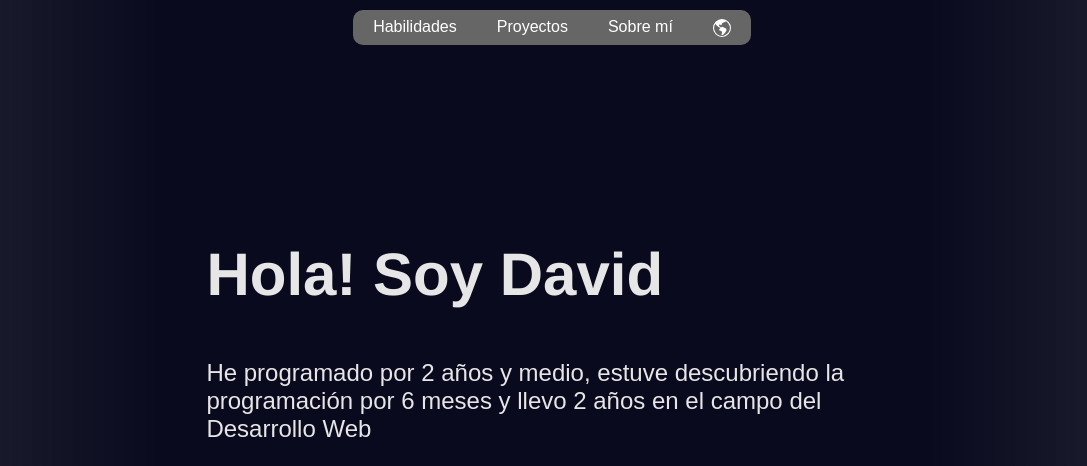
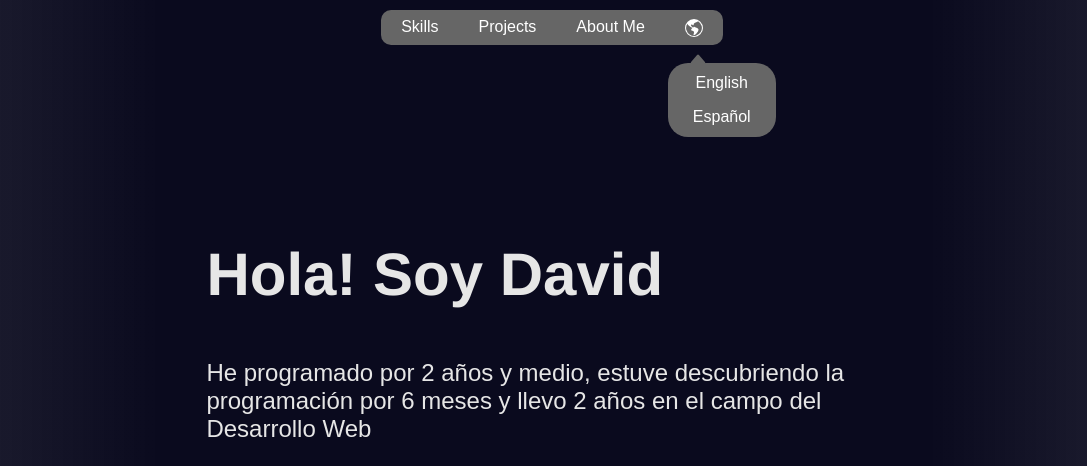
Before and after one commit to Coding-Life-123/Portfolio, a website: page index.html in a window 1280 px wide. Both pictures are taken after a click on the link 817 px from the left and 27 px from the top of the page. Shown: the top 466 px of the page, without its empty margins (96-1183 px from the left). Drawn offline with nearby package versions, Linux system fonts and the light colour scheme.

Commit message:
lang mistake solved

```diff
--- a/index.html
+++ b/index.html
@@ -16,9 +16,9 @@
   <body>
     <nav class="navbar">
       <div class="navbar-container">
-          <a id="skillsNav" href="#skillsContainer">Skills</a>
-          <a id="projectsNav" href="#projectsContainer">Projects</a>
-          <a id="aboutMeNav" href="#aboutMeContainer">About Me</a>
+          <a id="skillsNav button" href="#skillsContainer">Skills</a>
+          <a id="projectsNav button" href="#projectsContainer">Projects</a>
+          <a id="aboutMeNav button" href="#aboutMeContainer">About Me</a>
           <div>
             <a id="language"><svg xmlns="http://www.w3.org/2000/svg" width="18" height="18" fill="currentColor" class="bi bi-globe-americas" viewBox="0 0 16 16">
               <path d="M8 0a8 8 0 1 0 0 16A8 8 0 0 0 8 0M2.04 4.326c.325 1.329 2.532 2.54 3.717 3.19.48.263.793.434.743.484q-.121.12-.242.234c-.416.396-.787.749-.758 1.266.035.634.618.824 1.214 1.017.577.188 1.168.38 1.286.983.082.417-.075.988-.22 1.52-.215.782-.406 1.48.22 1.48 1.5-.5 3.798-3.186 4-5 .138-1.243-2-2-3.5-2.5-.478-.16-.755.081-.99.284-.172.15-.322.279-.51.216-.445-.148-2.5-2-1.5-2.5.78-.39.952-.171 1.227.182.078.099.163.208.273.318.609.304.662-.132.723-.633.039-.322.081-.671.277-.867.434-.434 1.265-.791 2.028-1.12.712-.306 1.365-.587 1.579-.88A7 7 0 1 1 2.04 4.327Z"/>
--- a/main.js
+++ b/main.js
@@ -1,14 +1,21 @@
 $(document).ready(function(){
     var data;
+    var show = false
 
     $("#languagesContainer").hide();
 
     $("#language").on('click', () => {
         $("#languagesContainer").toggle();
+        show = !show
+        $("#languagesContainer").toggleClass("show")
     })
 
-    $(".navbar-container a").on('click', ()=>{
-        $("#languagesContainer").hide();
+    $(".navbar-container>a").on('click', ()=>{
+        if($("#languagesContainer").hasClass("show")){
+            $("#languagesContainer").removeClass("show")
+            $("#languagesContainer").hide()
+        }
+
     })
 
     async function loadData(){
```
